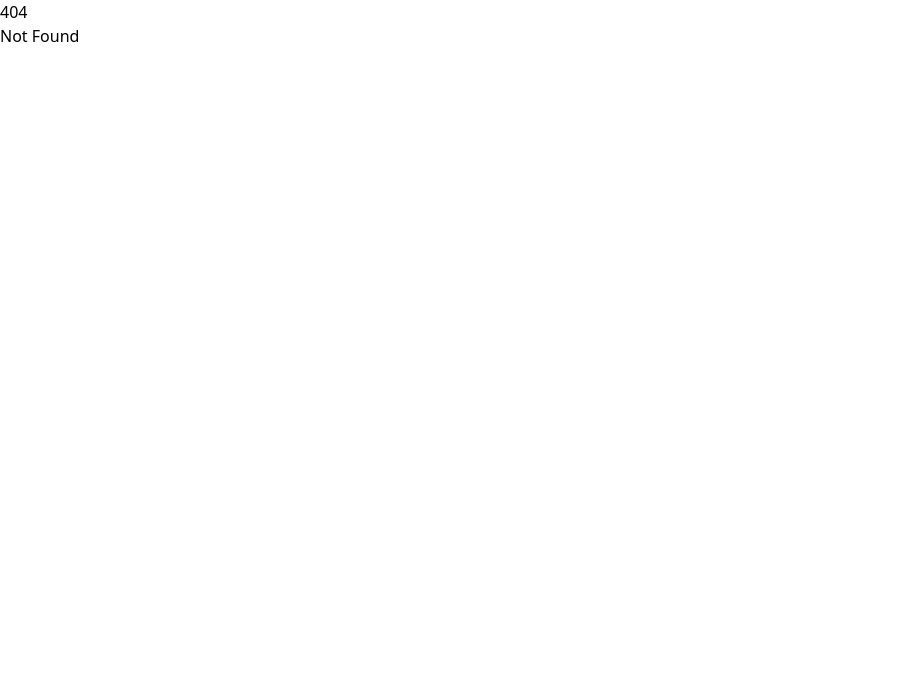
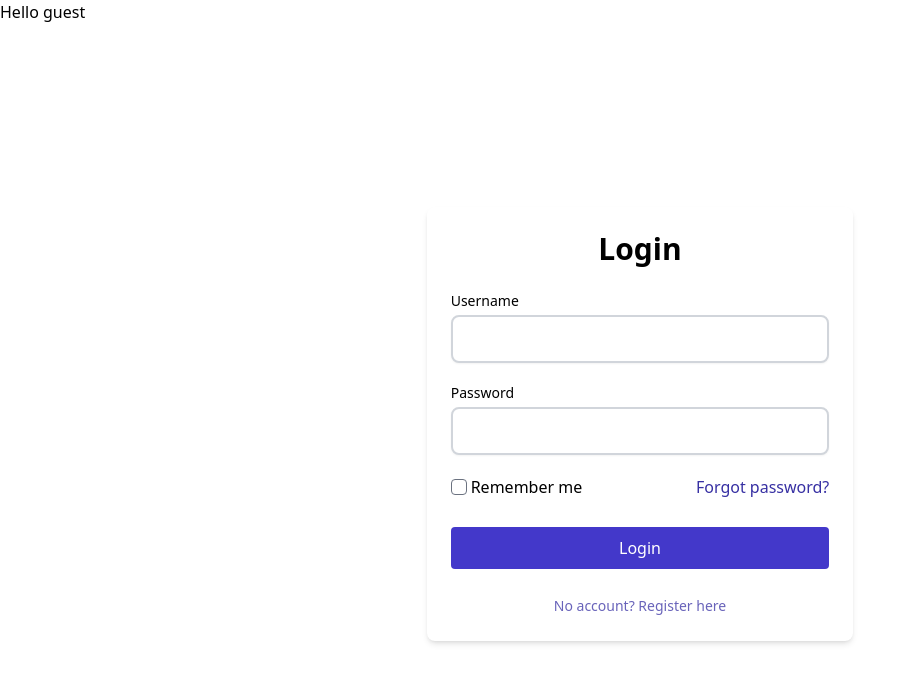
Before and after one commit to sandeepsingh11/splat-builder-dup-dup, a SvelteKit app: page /login in a window 1280 px wide. Before the commit this address had no page. Shown: the top 682 px of the page, without its empty margins (0-915 px from the left). Built offline with nearby package versions, Linux system fonts and the light colour scheme; no server answers.

Commit message:
add login logic | handle session cookie

```diff
--- a/src/app.d.ts
+++ b/src/app.d.ts
@@ -3,7 +3,9 @@
 declare global {
 	namespace App {
 		// interface Error {}
-		// interface Locals {}
+		interface Locals {
+			username: string
+		}
 		// interface PageData {}
 		// interface Platform {}
 	}
--- /dev/null
+++ b/src/hooks.server.ts
@@ -0,0 +1,18 @@
+import type { Handle } from "@sveltejs/kit";
+import { getSession } from "$lib/Session";
+
+export const handle: Handle = async ({ event, resolve }) => {
+    const { cookies } = event;
+    const sid = cookies.get('sb_session');
+
+    if (sid) {
+        const session = getSession(sid);
+
+        if (session) {
+            event.locals.username = session.username
+        }
+    }
+
+    const res = await resolve(event);
+    return res;
+}
--- /dev/null
+++ b/src/lib/Session.ts
@@ -0,0 +1,52 @@
+import type { Cookies } from '@sveltejs/kit'
+import { randomBytes } from "node:crypto";
+
+
+const sessionObj = new Map<string, Session>();
+
+export type Session = {
+    username: string,
+    expires: number
+}
+
+export function setCookie(username: string, cookies: Cookies) {
+    // set cookie to expire after a month
+    const maxAge = 60 * 60 * 24 * 30;
+    const sid = createSession(username, maxAge);
+    const opts = {
+        maxAge
+    };
+
+    cookies.set('sb_session', sid, opts);
+}
+
+function createSession(username: string, maxAge: number) {
+    let sid = '';
+
+    sid = randomBytes(32).toString('hex');
+
+    sessionObj.set(sid, {
+        username,
+        expires: Date.now() + maxAge
+    });
+
+    return sid;
+}
+
+export function getSession(sid: string) {
+    const session = sessionObj.get(sid)
+
+    if (session) {
+        if (Date.now() > session.expires) {
+            sessionObj.delete(sid);
+
+            return undefined;
+        }
+        else {
+            return session;
+        }
+    }
+    else {
+        return undefined;
+    }
+}
--- /dev/null
+++ b/src/routes/+layout.server.ts
@@ -0,0 +1,7 @@
+import type { LayoutServerLoad } from "./$types";
+
+export const load: LayoutServerLoad = async ({ locals }) => {
+    const { username } = locals;
+
+    return { username };
+}
--- a/src/routes/+layout.svelte
+++ b/src/routes/+layout.svelte
@@ -1,5 +1,15 @@
-<script>
+<script lang="ts">
   import "../app.postcss";
+  import type { LayoutServerData } from "./$types";
+
+  export let data: LayoutServerData;
 </script>
 
+Hello
+  {#if data?.username}
+    {data.username}
+  {:else}
+    guest
+  {/if}
+
 <slot />
--- /dev/null
+++ b/src/routes/login/+page.server.ts
@@ -0,0 +1,49 @@
+import { PUBLIC_API_URL } from '$env/static/public'
+import { setCookie } from '$lib/Session'
+import { fail, redirect } from '@sveltejs/kit'
+import type { Actions } from './$types'
+
+export const actions: Actions = {
+    login: async ({ cookies, request }) => {
+        const data = await request.formData()
+        const username = data.get('username')
+        const password = data.get('password')
+        const remember = data.get('remember')
+
+        if (
+            typeof username !== 'string' ||
+            typeof password !== 'string' ||
+            !username ||
+            !password
+        ) {
+            return fail(400, { invalid: true })
+        }
+
+
+        const header = {
+            method: 'POST',
+            headers: {
+                'Content-Type': 'application/json'
+            },
+            body: JSON.stringify({
+                'username': username,
+                'password': password,
+            })
+        };
+        const res = await fetch(`${PUBLIC_API_URL}/login`, header);
+
+        if (!res.ok) {
+            return fail(res.status, { credentials: true });
+        }
+
+        const text = await res.text();
+        const json = text ? JSON.parse(text) : {};
+
+        // set cookie
+        setCookie(json.data.user.username, cookies);
+
+
+        // redirect the user
+        throw redirect(302, '/dashboard')
+    }
+}
--- /dev/null
+++ b/src/routes/login/+page.svelte
@@ -0,0 +1,81 @@
+<script lang="ts">
+    import type { ActionData } from './$types'
+
+    export let form: ActionData
+</script>
+
+<div class="flex justify-center items-center min-h-screen">
+    <div class="lg:w-4/12 md:w-8/12 w-11/12 bg-white my-4 p-6 rounded-lg shadow-md">
+        <div id="login-header">
+            <h1 class="mb-6 text-3xl font-bold text-center">Login</h1>
+        </div>
+
+        <form action="?/login" method="POST">
+            {#if form?.credentials}
+                <p class="text-red-500 mt-2 text-sm font-bold text-center">Incorrect credentials, try again</p>
+            {/if}
+
+            <div class="mb-5">
+                <label class="block text-sm" for="username">Username</label>
+                <input
+                    class="p-2.5 rounded-lg shadow-sm border-2 border-gray-300 focus:border-indigo-600 block mt-1 w-full"
+                    id="username"
+                    type="text"
+                    name="username"
+                    required
+                    value=""
+                >
+            </div>
+
+            <div class="mb-5">
+                <label class="block text-sm" for="password">Password</label>
+                <input
+                    class="p-2.5 rounded-lg shadow-sm border-2 border-gray-300 focus:border-indigo-600 block mt-1 w-full"
+                    id="password"
+                    type="password"
+                    name="password"
+                    required
+                    value=""
+                >
+            </div>
+
+            <div class="mb-7">
+                <div class="flex flex-wrap justify-between items-center">
+                    <div class="flex items-center">
+                        <input
+                            type="checkbox"
+                            name="remember"
+                            id="remember"
+                            class="mr-1 rounded text-indigo-600 focus:ring-indigo-500 cursor-pointer"
+                        >
+                        <label for="remember">Remember me</label>
+                    </div>
+
+                    <div>
+                        <a
+                            href="/forgot-password"
+                            class="cursor:pointer text-indigo-800 hover:text-indigo-600 hover:underline transition-colors"
+                        >Forgot password?
+                        </a>
+                    </div>
+                </div>
+            </div>
+
+            <div class="mb-6">
+                <button
+                    type="submit"
+                    class="w-full bg-indigo-700 px-4 py-2 border border-transparent rounded text-white hover:bg-indigo-600 focus:bg-indigo-600 focus:ring focus:ring-indigo-300 disabled:opacity-25 transition duration-150"
+                >Login
+                </button>
+            </div>
+        </form>
+
+        <div class="text-center">
+            <a
+                href="/register"
+                class="cursor:pointer text-indigo-800 hover:text-indigo-600 hover:underline transition-colors text-sm opacity-75"
+            >No account? Register here
+            </a>
+        </div>
+    </div>
+</div>
```
Also changed, not shown: src/routes/dashboard/+page.svelte (added).
